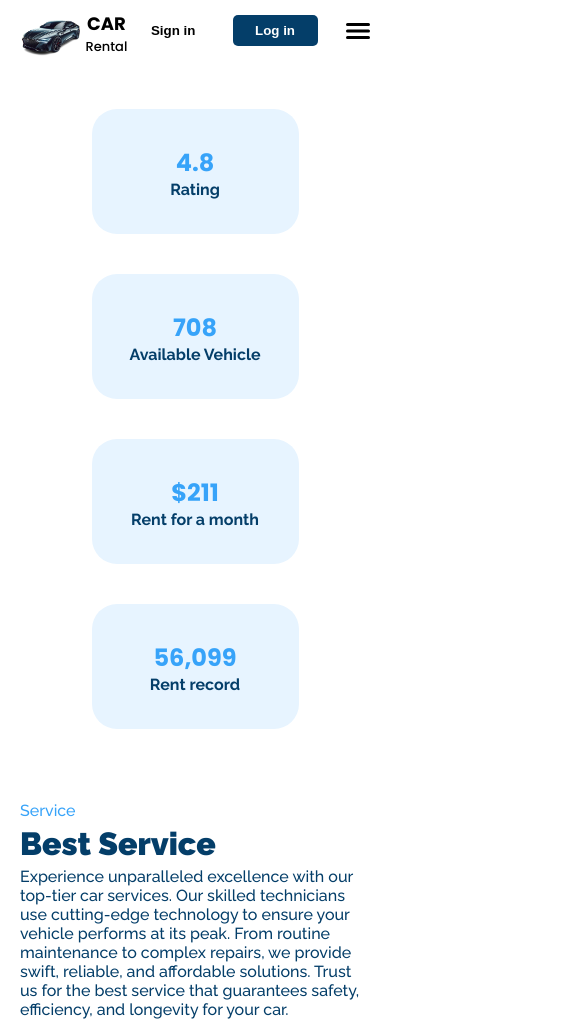
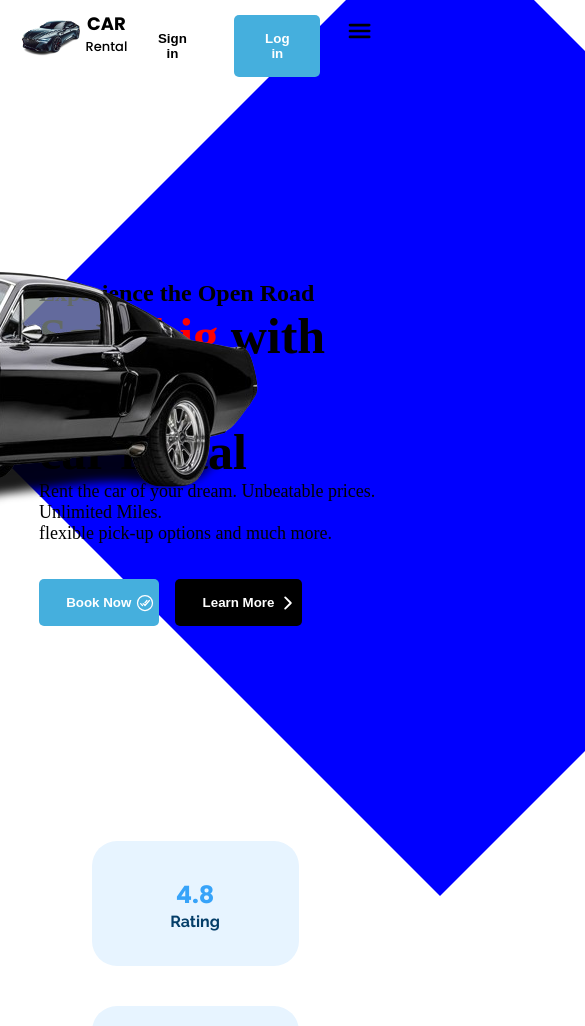
Before and after one commit to sanchitpahurkar/car-website-project, a website: page src/index.html in a window 390 px wide. Shown: the top 1026 px of the page, 585 px wide, since content can reach past the window. Drawn offline with nearby package versions, Linux system fonts and the light colour scheme.

Commit message:
Home completed (not responsive)

```diff
--- a/src/index.html
+++ b/src/index.html
@@ -1,11 +1,13 @@
 <!DOCTYPE html>
 <html lang="en">
+
 <head>
     <meta charset="UTF-8">
     <meta name="viewport" content="width=device-width, initial-scale=1.0">
     <title>Car Rental</title>
     <link rel="stylesheet" href="/css/sass/index.css">
 </head>
+
 <body>
     <!-- nav starts -->
 
@@ -40,11 +42,11 @@
             <div class="log-sign">
                 <!--SignIN-->
                 <div class="signIn">
-                    <button class="px-5 py-2 font-semibold">Sign in</button>
+                    <button>Sign in</button>
                 </div>
                 <!--LogIn-->
                 <div class="login">
-                    <button class="bg-dark-blue text-white px-5 py-2 rounded-[5px] font-semibold">Log in</button>
+                    <button>Log in</button>
                 </div>
                 <ion-icon name="menu" onclick="Hamburger(this)" class="hamburger"></ion-icon>
             </div>
@@ -54,6 +56,33 @@
 
 
     <!-- landing page starts -->
+    <div class="home">
+        <div class="left-section">
+            <div class="left-text">
+                <p class="first-text">Experience the Open Road</p>
+                <p class="second-text">Save <span>big</span> with our <br>car rental</p>
+                <p class="third-text">Rent the car of your dream. Unbeatable prices. Unlimited Miles. <br> flexible pick-up options and
+                    much
+                    more.</p>
+            </div>
+
+            <div class="home-btns">
+                <!--Book Ride-->
+                <div class="book">
+                    <button>Book Now <ion-icon name="checkmark-done-circle-outline"></ion-icon></button>
+                </div>
+                <!--Learn More-->
+                <div class="learn">
+                    <button>Learn More <ion-icon name="chevron-forward-outline"></ion-icon></button>
+                </div>
+            </div>
+        </div>
+
+        <div class="right-section">
+            <div class="home-car-bg"></div>
+            <img src="/src/media/home-car.png" alt="">
+        </div>
+    </div>
     <!-- landing page ends -->
 
 
@@ -99,7 +128,10 @@
             <div class="service-heading">
                 <p id="tag">Service</p>
                 <h1>Best Service</h1>
-                <p>Experience unparalleled excellence with our top-tier car services. Our skilled technicians use cutting-edge technology to ensure your vehicle performs at its peak. From routine maintenance to complex repairs, we provide swift, reliable, and affordable solutions. Trust us for the best service that guarantees safety, efficiency, and longevity for your car.</p>
+                <p>Experience unparalleled excellence with our top-tier car services. Our skilled technicians use
+                    cutting-edge technology to ensure your vehicle performs at its peak. From routine maintenance to
+                    complex repairs, we provide swift, reliable, and affordable solutions. Trust us for the best service
+                    that guarantees safety, efficiency, and longevity for your car.</p>
             </div>
             <!-- services -->
             <div class="grid-container">
@@ -110,7 +142,8 @@
                     <!-- description -->
                     <div>
                         <h2>Location</h2>
-                        <p>Conveniently located downtown, our service center ensures easy access and prompt, professional care for all your car needs.</p>
+                        <p>Conveniently located downtown, our service center ensures easy access and prompt,
+                            professional care for all your car needs.</p>
                     </div>
                 </div>
 
@@ -121,7 +154,8 @@
                     <!-- description -->
                     <div>
                         <h2>Price</h2>
-                        <p>Enjoy premium car services at unbeatable prices. We offer competitive rates without compromising on quality and expertise.</p>
+                        <p>Enjoy premium car services at unbeatable prices. We offer competitive rates without
+                            compromising on quality and expertise.</p>
                     </div>
                 </div>
 
@@ -132,7 +166,8 @@
                     <!-- description -->
                     <div>
                         <h2>Variety</h2>
-                        <p>Explore a comprehensive range of services tailored to meet all your car's needs, from maintenance to repairs and upgrades.</p>
+                        <p>Explore a comprehensive range of services tailored to meet all your car's needs, from
+                            maintenance to repairs and upgrades.</p>
                     </div>
                 </div>
 
@@ -143,7 +178,8 @@
                     <!-- description -->
                     <div>
                         <h2>24/7 Support</h2>
-                        <p>Count on our round-the-clock support to address any car concerns promptly, ensuring peace of mind and uninterrupted driving experiences.</p>
+                        <p>Count on our round-the-clock support to address any car concerns promptly, ensuring peace of
+                            mind and uninterrupted driving experiences.</p>
                     </div>
                 </div>
 
@@ -154,7 +190,8 @@
                     <!-- description -->
                     <div>
                         <h2>Promos every day</h2>
-                        <p>Take advantage of daily promos at our service center, offering unbeatable deals on maintenance, repairs, and other car services.</p>
+                        <p>Take advantage of daily promos at our service center, offering unbeatable deals on
+                            maintenance, repairs, and other car services.</p>
                     </div>
                 </div>
 
@@ -165,7 +202,8 @@
                     <!-- description -->
                     <div>
                         <h2>Quality</h2>
-                        <p>Experience unmatched quality in every aspect of our service, ensuring your car receives the care and attention it deserves.</p>
+                        <p>Experience unmatched quality in every aspect of our service, ensuring your car receives the
+                            care and attention it deserves.</p>
                     </div>
                 </div>
 
@@ -180,4 +218,5 @@
     <script nomodule src="https://unpkg.com/ionicons@7.1.0/dist/ionicons/ionicons.js"></script>
     <script src="script.js"></script>
 </body>
+
 </html>
--- a/src/sass/_base.scss
+++ b/src/sass/_base.scss
@@ -13,5 +13,4 @@
     ul{
         list-style-type: none;
     }
-
 }
--- a/src/sass/_btn.scss
+++ b/src/sass/_btn.scss
@@ -1,5 +1,5 @@
 @mixin btn {
-    padding: 0.5rem 1.25rem;
+    padding: 1rem 1.7rem;
     font-weight: bold;
     color: black;
     border-radius: 5px;
@@ -34,10 +34,52 @@
     .login {
         button {
             @include btn;
-            background-color: $dark-blue;
+            background-color: $btn-blue;
             color: white;
 
         }
     }
 
 }
+
+
+.home-btns {
+    display: flex;
+    justify-items: center;
+    padding: 15px 0px;
+    gap: 2vh;
+
+    .book {
+        position: relative;
+        button {
+            @include btn;
+            background-color: $btn-blue;
+            color: white;
+            ion-icon {
+                    position: absolute;
+                    right: 3%;
+                    top: 30%;
+                    font-weight: bold;
+                    font-size: 20px;
+
+                }
+        }
+    }
+
+    .learn {
+        position: relative;
+        button {
+            @include btn;
+            color: white;
+            background-color: black;
+            ion-icon{
+                position: absolute;
+                right: 3%;
+                top: 30%;
+                font-weight:bold;
+                font-size: 20px;
+
+            }
+        }
+    }
+}
--- a/src/sass/_variables.scss
+++ b/src/sass/_variables.scss
@@ -1,13 +1,14 @@
 $water-blue : #e7f4ff;
 $car-blue : #37a3f9;
 $dark-blue : #043e69;
+$btn-blue: #45AFDD;
 
 $poppins-font : 'Poppins',
 sans-serif;
 $raleway-font : 'Raleway',
 sans-serif;
 
-@mixin heading{
+@mixin heading {
     font-family: $poppins-font;
     font-weight: bold;
 }
--- /dev/null
+++ b/src/sass/home.scss
@@ -0,0 +1,58 @@
+.home {
+    height: 85vh;
+    display: flex;
+    align-items: center;
+    padding-left: 10%;
+    justify-content: space-between;
+
+}
+
+//Left section
+.left-text {
+    padding: 20px 0px;
+}
+
+.left-section {
+    p {
+        font-weight: bold;
+    }
+
+    span {
+        color: red;
+    }
+
+    .first-text {
+        font-size: x-large;
+    }
+
+    .second-text {
+        font-size: 50px;
+    }
+
+    .third-text {
+        font-size: large;
+        font-weight: 100;
+    }
+}
+
+//right section
+.right-section {
+    position: relative;
+
+    img {
+        position: absolute;
+        right: 100px;
+        bottom: -100px;
+    }
+
+    .home-car-bg {
+        position: absolute;
+        width: 700px;
+        height: 700px;
+        background-color: blue;
+        top: -400px;
+        right: -400px;
+        transform: rotate(45deg);
+        z-index: -1;
+    }
+}
--- a/src/sass/index.scss
+++ b/src/sass/index.scss
@@ -5,4 +5,5 @@
 @import 'stats';
 @import 'services';
 @import 'nav';
-@import 'btn'
+@import 'btn';
+@import 'home'
```
Also changed, not shown: css/sass/home.css (added), css/sass/index.css, src/media/home-car.png (added).
